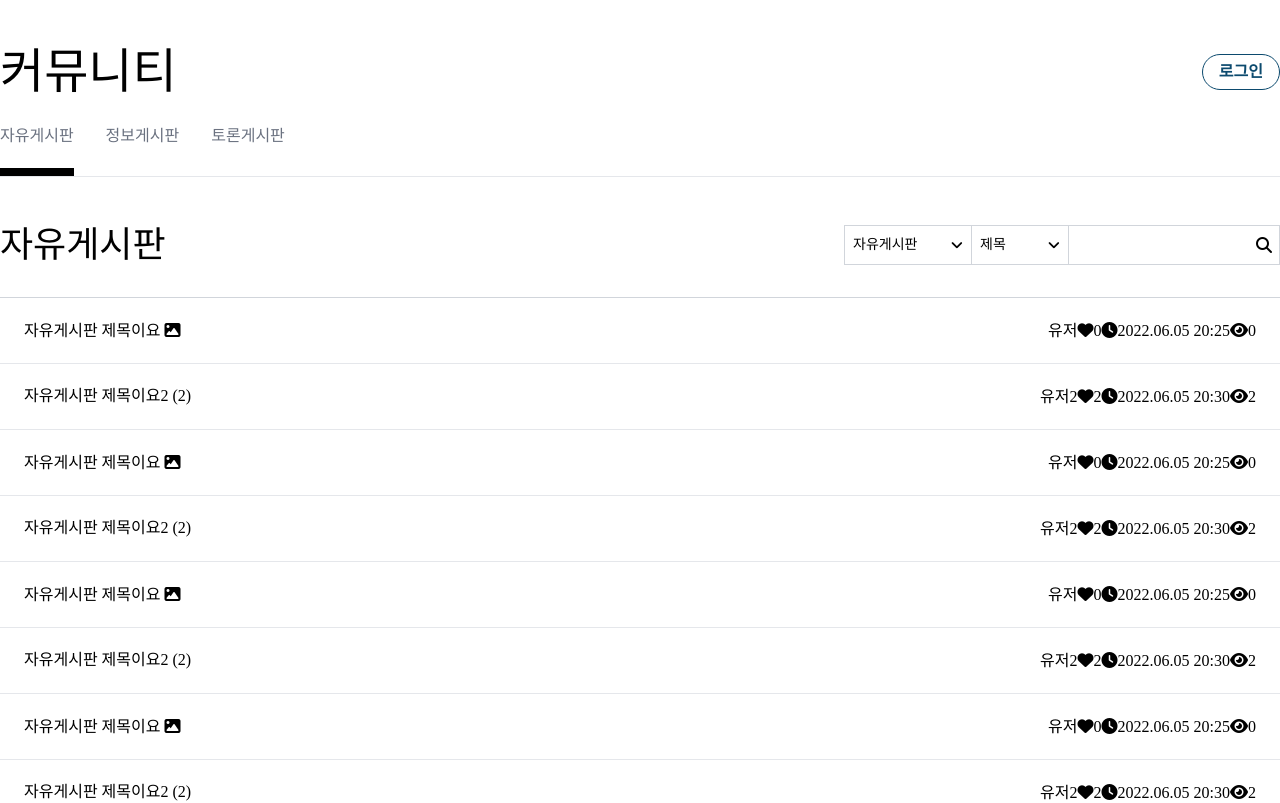
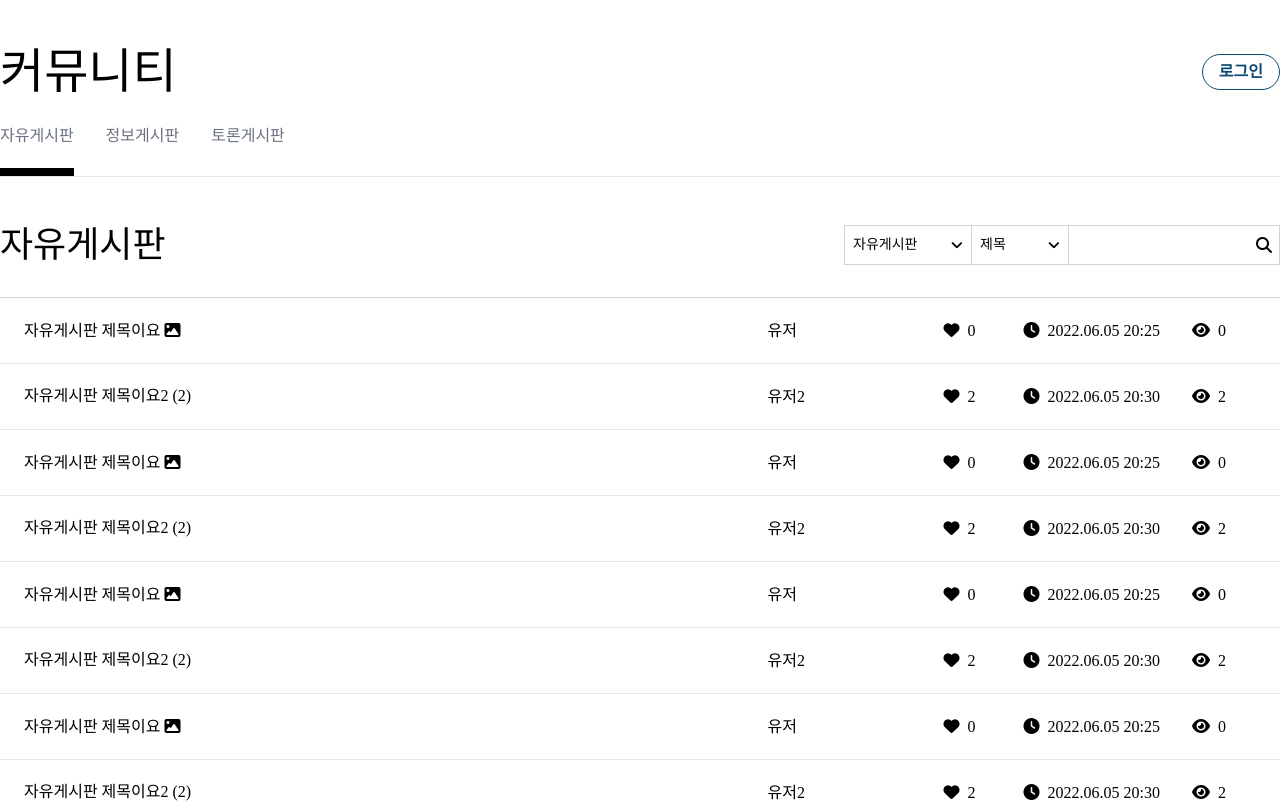
Before and after one commit to hemeum/project-community, a React (Create React App) app: page /community in a window 1280 px wide. Shown: the top 803 px of the page. Built offline with nearby package versions, Linux system fonts and the light colour scheme.

Commit message:
💄 [추가] 유저 인포 스타일

```diff
--- a/src/components/community/CLItem.tsx
+++ b/src/components/community/CLItem.tsx
@@ -42,17 +42,19 @@ export default function CLitem({ item }: CLitemProps) {
 				</p>
 			</Link>
 			<div>
-				<span>{item.writerNickName}</span>
-				<span>
-					<i className="fa-solid fa-heart"></i>
+				<span className="mr-16 text-left inline-block w-28">
+					{item.writerNickName}
+				</span>
+				<span className="text-left inline-block w-16">
+					<i className="mr-2 fa-solid fa-heart"></i>
 					{item.heartCount}
 				</span>
-				<span>
-					<i className="fa-solid fa-clock"></i>
+				<span className="ml-4 mr-8">
+					<i className="mr-2 fa-solid fa-clock"></i>
 					{item.writtenAt}
 				</span>
-				<span>
-					<i className="fa-solid fa-eye"></i>
+				<span className="text-left inline-block w-16">
+					<i className="mr-2 fa-solid fa-eye"></i>
 					{item.viewCount}
 				</span>
 			</div>
```
